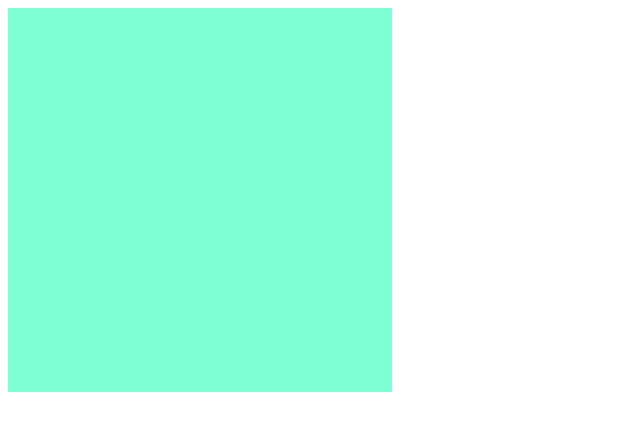
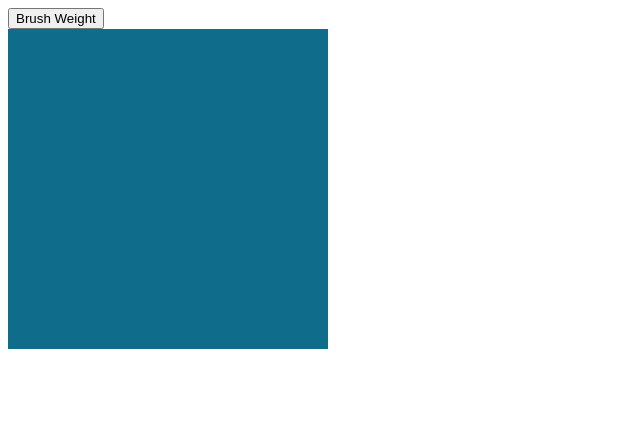
Before and after one commit to casio699/etch-a-sketch, a plain HTML site: page index.html in a window 1280 px wide. Shown: the whole page, without its empty margins (0-640 px from the left). Drawn offline with Linux system fonts and the light colour scheme.

Commit message:
you can now change resol. prompt user input defines how many pixels there are within a container

```diff
--- a/index.html
+++ b/index.html
@@ -8,6 +8,8 @@
     <script src="script.js" defer></script>
 </head>
 <body>
+    <button id="weight">Brush Weight</button>
     <div id="container"></div>
+
 </body>
 </html>
--- a/script.js
+++ b/script.js
@@ -1,10 +1,28 @@
+//variable declarations
+let boxnb=16;
+document.documentElement.style.setProperty('--boxnb', boxnb);
+
 const container=document.querySelector("#container");
+//initial creation of console
+createConsole(boxnb);
 
-for(i=0;i<(16*16);i++){
-    const div=document.createElement("div");
-    div.classList.add("box")
-    div.addEventListener("mouseover", () => {
-        div.style.backgroundColor="yellow";
-    })
+//brush weight button
+const weight=document.getElementById("weight");
+weight.addEventListener("click", () =>{
+     boxnb=prompt("enter desired number between 10 and 100 of squares inside the console width");
+     document.documentElement.style.setProperty("--boxnb", boxnb);
+     createConsole(boxnb);
+});
+
+//console and on hover
+function createConsole(boxnb){
+    container.innerHTML="";
+    for(i=0;i<(boxnb*boxnb);i++){
+        const div=document.createElement("div");
+        div.classList.add("box")
+        div.addEventListener("mouseover", () => {
+            div.style.backgroundColor="yellow";
+        });
     container.appendChild(div);
+    }
 }
--- a/styles.css
+++ b/styles.css
@@ -1,15 +1,14 @@
 #container{
-    width: 384px;
-    height: 384px;
+    width: 320px;
+    height: 320px;
     display: flex;
     flex-wrap: wrap;
-    align-content: center;
-    align-items: center;
+
 
 }
 .box{
-    height: 24px;
-    width: 24px;
-    background-color: aquamarine;
+    width: calc(100% / var(--boxnb));
+    height: calc(100% / var(--boxnb));
+    background-color: rgb(15, 108, 139);
 
 }
```
Also changed, not shown: 1 other file.
